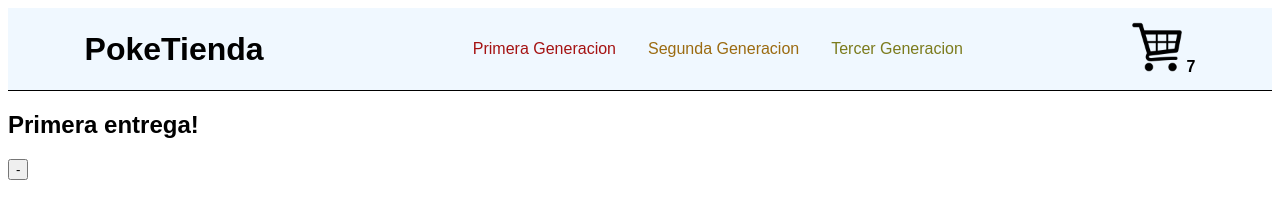
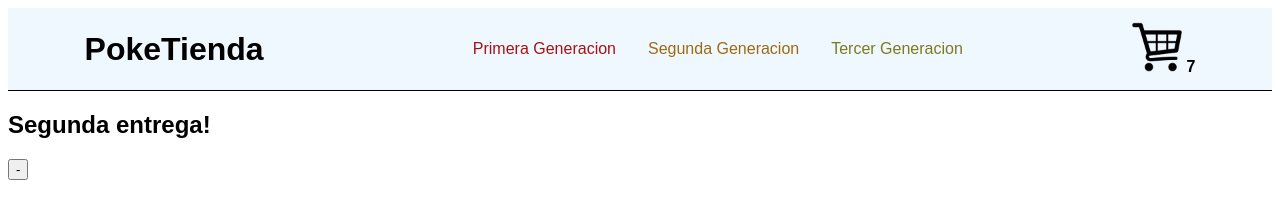
Before and after one commit to tobiasazpia/PokeTienda, a React (Vite) app: page / in a window 1280 px wide. Shown: the top 201 px of the page. Built offline with nearby package versions, Linux system fonts and the light colour scheme.

Commit message:
Mensaje update

```diff
--- a/src/App.jsx
+++ b/src/App.jsx
@@ -8,7 +8,7 @@ const App = () => {
   return (
     <>
       <NavBar/>
-      <ItemListContainer greeting="Primera entrega!"/>
+      <ItemListContainer greeting="Segunda entrega!"/>
       <ItemCount initial={1} stock={10} onAdd={(quantity) => console.log("Cantidad agreagada ", quantity)}/>
     </>
   )
```
